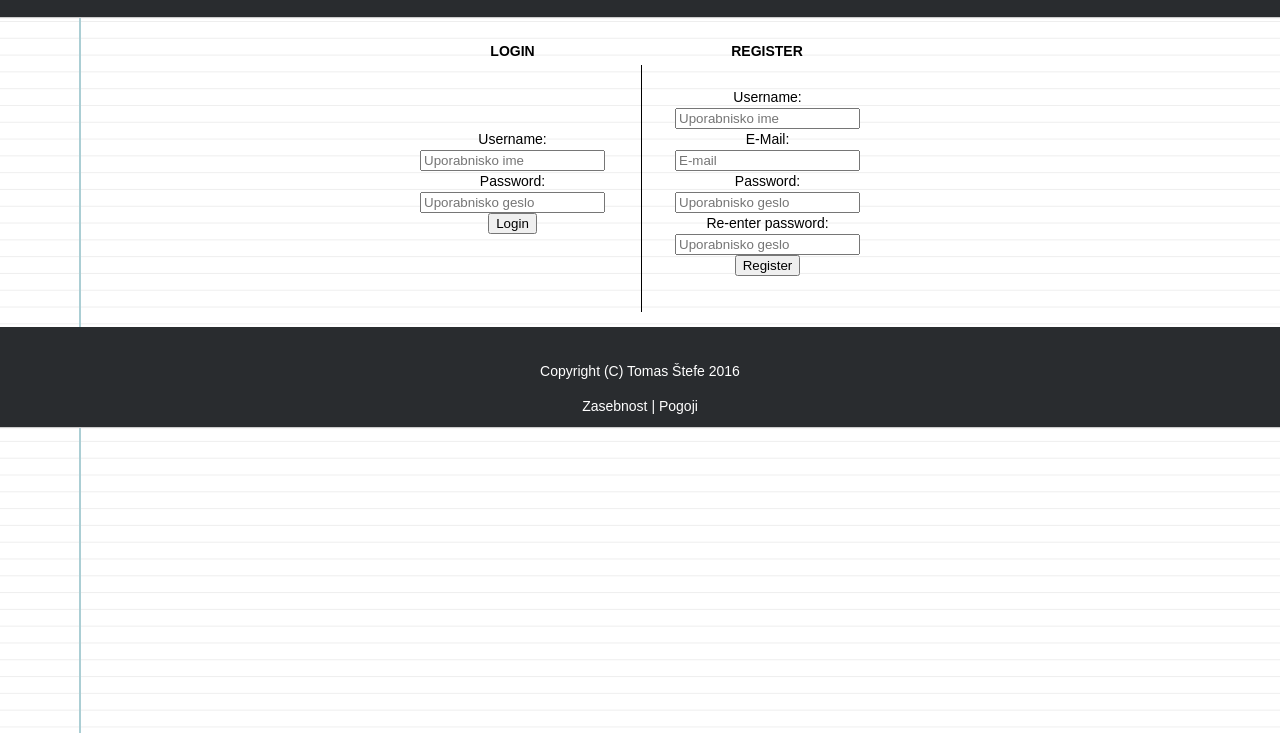
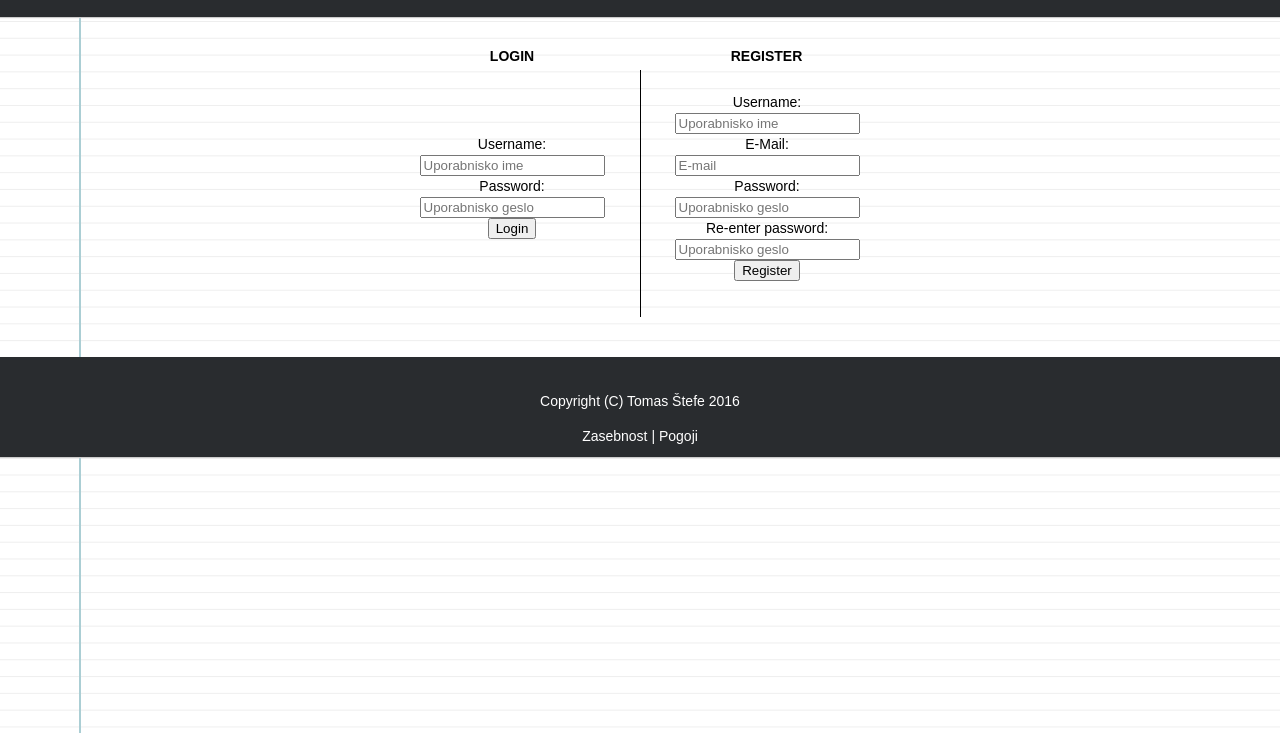
Before and after one commit to juhca/SP-knjiznica, a plain HTML site: page login.html in a window 1280 px wide. Shown: the part 63-796 px from the top of the page. Drawn offline with Linux system fonts and the light colour scheme.

Commit message:
Html validation fix5

```diff
--- a/login.html
+++ b/login.html
@@ -25,11 +25,10 @@
     		</div>
     	</header>
             <!-- OKVIR ZA TABELO -->
-        <div class="okvir" align="center">
+        <div class="okvir">
                 <!-- TABELA -->
             <table class="tabela">
                     <!-- NASLOV STOLPCA -->
-                <br>
                 <tr>
                     <th>LOGIN</th>
 
--- a/style/home.css
+++ b/style/home.css
@@ -213,8 +213,9 @@ body{
 
 
 .tabela {
-	margin-top: auto;
-	margin-bottom: auto;
+	margin-top: 2%;
+	margin-bottom: 2%;
+	margin-left: 30%;
 	width: auto;
 	text-align: center;
 }
```
Also changed, not shown: zasebnost.html (+1 -1 lines).
